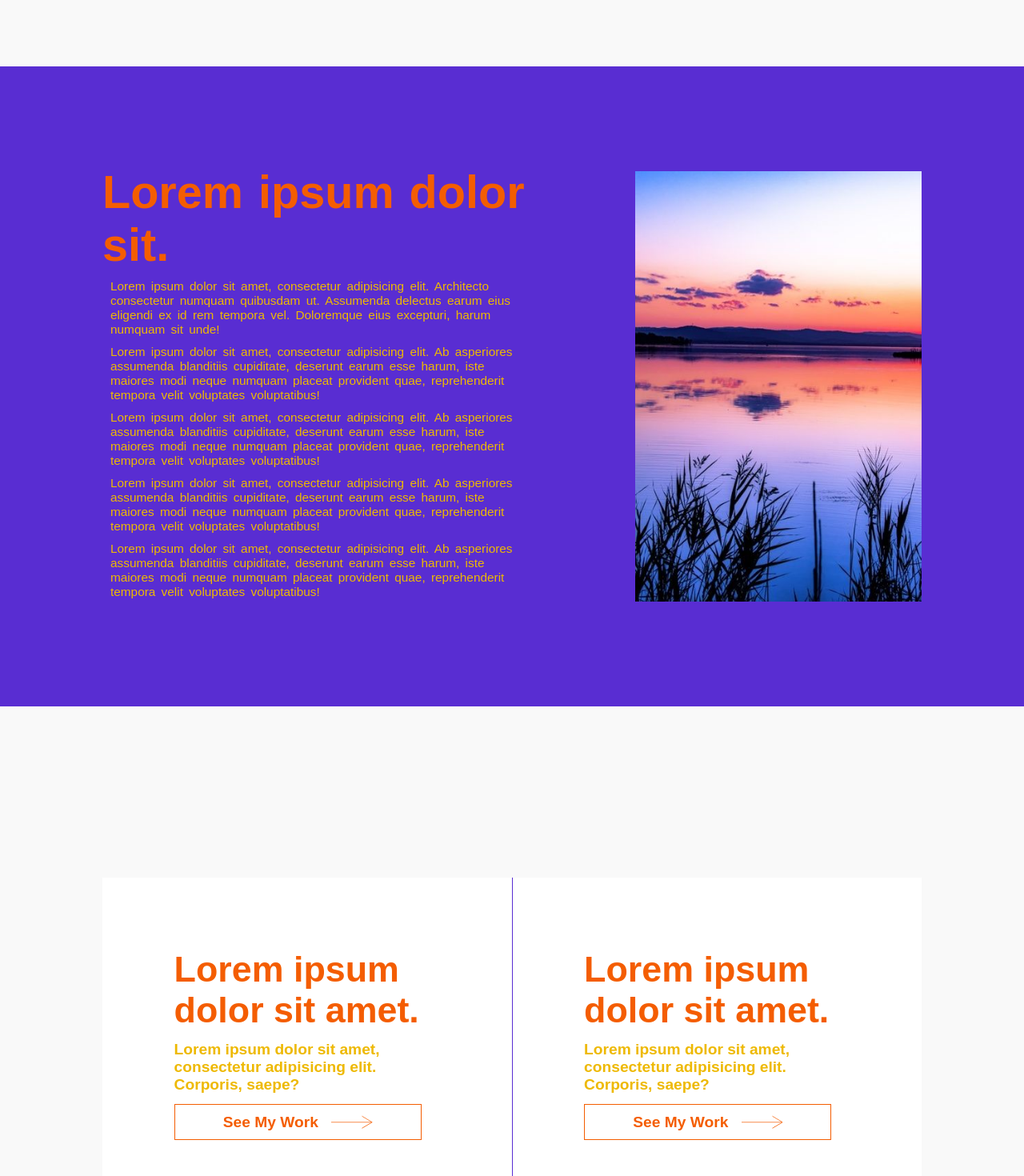
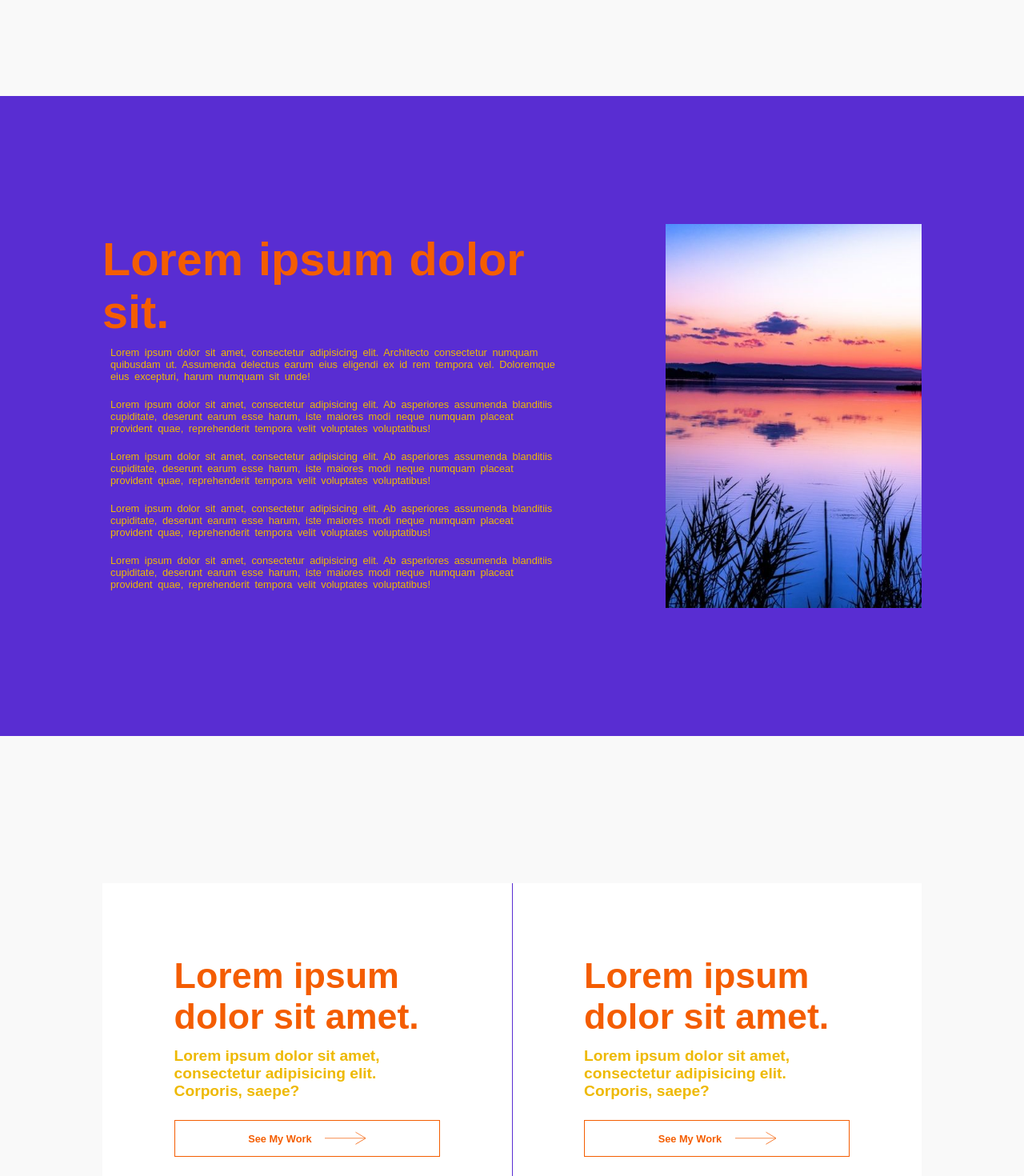
Before and after one commit to pedroHenrique57/Portfolio, an Angular app: page / in a window 1280 px wide. Shown: the part 1180-2650 px from the top of the page at 80% size. Built offline with nearby package versions, Linux system fonts and the light colour scheme; a web font is replaced by a local one.

Commit message:
Refatoração das classes scss. Otimização das classes - Redução de 40~ linhas.
Signed-off-by: pedrohenrique57 <pedro.henrique.contato369@gmail.com>

```diff
--- a/src/app/pages/home/home.component.html
+++ b/src/app/pages/home/home.component.html
@@ -59,7 +59,7 @@
         <h1>Lorem ipsum dolor sit amet.</h1>
         <p>Lorem ipsum dolor sit amet, consectetur adipisicing elit. Corporis, saepe?</p>
       </article>
-      <span class="whatIDo__button">
+      <span class="button__default button_animation">
         <a>See My Work
           <svg id="eVXFKAm70BC1" xmlns="http://www.w3.org/2000/svg" xmlns:xlink="http://www.w3.org/1999/xlink"
                viewBox="0 0 72 22" shape-rendering="geometricPrecision" text-rendering="geometricPrecision">
@@ -70,7 +70,7 @@
           <line x1="8.821303" y1="5.5" x2="-8.821303" y2="-5.5"
                 transform="matrix(.460519-.88765 0.88765 0.460519 63.057621 16.255801)" fill="none"
                 stroke="#f45d01"/></svg>
-</a>
+        </a>
       </span>
     </div>
     <div>
@@ -78,7 +78,7 @@
         <h1>Lorem ipsum dolor sit amet.</h1>
         <p>Lorem ipsum dolor sit amet, consectetur adipisicing elit. Corporis, saepe?</p>
       </article>
-      <span class="whatIDo__button">
+      <span class="button__default button_animation">
         <a>See My Work
           <svg id="eVXFKAm70BC1" xmlns="http://www.w3.org/2000/svg" xmlns:xlink="http://www.w3.org/1999/xlink"
                viewBox="0 0 72 22" shape-rendering="geometricPrecision" text-rendering="geometricPrecision">
@@ -89,8 +89,10 @@
           <line x1="8.821303" y1="5.5" x2="-8.821303" y2="-5.5"
                 transform="matrix(.460519-.88765 0.88765 0.460519 63.057621 16.255801)" fill="none"
                 stroke="#f45d01"/></svg>
-</a>
+        </a>
       </span>
     </div>
   </div>
 </section>
+
+<section class="contactMe"></section>
--- a/src/app/pages/home/home.component.scss
+++ b/src/app/pages/home/home.component.scss
@@ -1,3 +1,5 @@
+// styles Globals
+
 h1 {
   color: var(--title);
   font-size: 4.5em;
@@ -8,19 +10,90 @@ p {
   font-size: 1.2rem;
 }
 
+svg {
+  width: 4rem;
+  height: 2rem;
+}
+
+section {
+  width: 100vw;
+  height: 100vh;
+  background: var(--white-background);
+}
+
+.button__default {
+  position: absolute;
+  overflow: hidden;
+  border: 1px solid var(--title);
+}
+
+.button_animation {
+  display: flex;
+  position: relative;
+  flex-direction: row;
+  justify-content: center;
+  font-size: 1.5rem;
+  width: 100%;
+  min-width: 24rem;
+  padding: 0.7rem 1rem;
+  background-color: transparent;
+  z-index: 1;
+  font-weight: bold;
+
+  a {
+    color: var(--title);
+    background-color: transparent;
+    display: inherit;
+    align-items: center;
+    column-gap: 1.3rem;
+
+    &::before {
+      content: '';
+      position: absolute;
+      top: 0;
+      left: 0;
+      right: 0;
+      bottom: 0;
+      z-index: -1;
+      width: 100%;
+      height: 100%;
+      transform: translateX(-101%);
+      transition: transform 0.5s cubic-bezier(0.23, 1, 0.32, 1);
+      background: var(--title);
+    }
+
+    &:hover {
+      cursor: pointer;
+      color: var(--white-background);
+
+      svg {
+        line {
+          stroke: var(--white-background);
+        }
+      }
+      &::before {
+        transform: translateX(0);
+        transition: transform 0.5s cubic-bezier(0.23, 1, 0.32, 1);
+      }
+    }
+  }
+}
+
+// styles Specificness
+
 .aboutMe {
   background: linear-gradient(90deg, var(--purple) 67%, var(--title) 33%);
-  width: 100vw;
+  height: auto;
   display: flex;
   justify-content: center;
   flex-direction: column;
-  padding-bottom: 5vh;
+  padding: 6rem 8rem;
 
   &__content {
     display: flex;
     flex-direction: row;
     justify-content: space-between;
-    padding: 6rem 8rem 0 8rem;
+
 
     article {
       display: flex;
@@ -41,9 +114,9 @@ p {
       width: 23rem;
       height: 23rem;
       border: 1px solid white;
-      position: relative;
       right: 16rem;
       z-index: 1;
+      position: relative;
       overflow: visible;
 
       img {
@@ -72,15 +145,11 @@ p {
   }
 }
 
-
 .description {
-  width: 100vw;
-  height: 100vh;
   display: flex;
   flex-direction: row;
   justify-content: space-between;
   align-items: center;
-  background: var(--white);
   padding: 0 10rem;
 
   article {
@@ -104,32 +173,34 @@ p {
   justify-content: space-between;
   align-items: center;
   column-gap: 10rem;
-  width: 100vw;
-  height: 100vh;
-  padding: 5rem 10rem;
+  padding: 0 10rem;
   word-spacing: 3px;
   background: var(--purple);
 
+  article {
+    display: flex;
+    flex-direction: column;
+    font-size: 1rem;
+  }
+
   img {
-    width: 50%;
-    height: 80%;
+    width: 25rem;
   }
 
   p {
     margin: 10px;
+    font-size: 1rem;
   }
 }
 
 .whatIDo {
-  width: 100vw;
-  height: 100vh;
-  background: var(--white);
+  background: var(--white-background);
   display: flex;
   justify-content: center;
   align-items: center;
 
   .contentBox {
-    width: 80vw;
+    width: 80%;
     background: var(--white-hud);
     display: flex;
     flex-direction: row;
@@ -137,17 +208,14 @@ p {
 
     div {
       padding: 7rem;
-
-      * {
-        font-weight: bold;
-      }
+      font-weight: bold;
 
       h1 {
         font-size: 3.5rem;
       }
 
       p {
-        margin: 1rem 0;
+        margin: 1rem 0 2rem 0;
         font-size: 1.5rem;
       }
     }
@@ -156,62 +224,4 @@ p {
   &__leftCard {
     border-right: 1px solid var(--purple);
   }
-
-  &__button {
-    position: absolute;
-    overflow: hidden;
-    border: 1px solid var(--title);
-
-    a {
-      display: flex;
-      position: relative;
-      flex-direction: row;
-      justify-content: center;
-      column-gap: 1.3rem;
-      align-items: center;
-      text-align: center;
-      font-size: 1.5rem;
-      width: 100%;
-      min-width: 24rem;
-      color: var(--title);
-      padding: 0.7rem 1rem;
-      background-color: transparent;
-      z-index: 1;
-      font-weight: bold;
-
-      svg {
-        width: 4rem;
-        height: 2rem;
-      }
-
-      &::before {
-        content: '';
-        position: absolute;
-        top: 0;
-        left: 0;
-        right: 0;
-        bottom: 0;
-        z-index: -1;
-        width: 100%;
-        height: 100%;
-        transform: translateX(-101%);
-        background: var(--title);
-      }
-
-      &:hover {
-        color: var(--white);
-
-        svg {
-          line {
-            stroke: var(--white);
-          }
-        }
-
-        &::before {
-          transform: translateX(0%);
-          transition: transform 0.5s cubic-bezier(0.23, 1, 0.32, 1);
-        }
-      }
-    }
-  }
 }
--- a/src/styles.scss
+++ b/src/styles.scss
@@ -4,7 +4,7 @@
   --title: #F45D01;
   --subtitle: #EEB902;
   --purple: #592dd2;
-  --white: #F9F9F9;
+  --white-background: #F9F9F9;
   --white-hud: #FFFFFF;
 }
 
```
